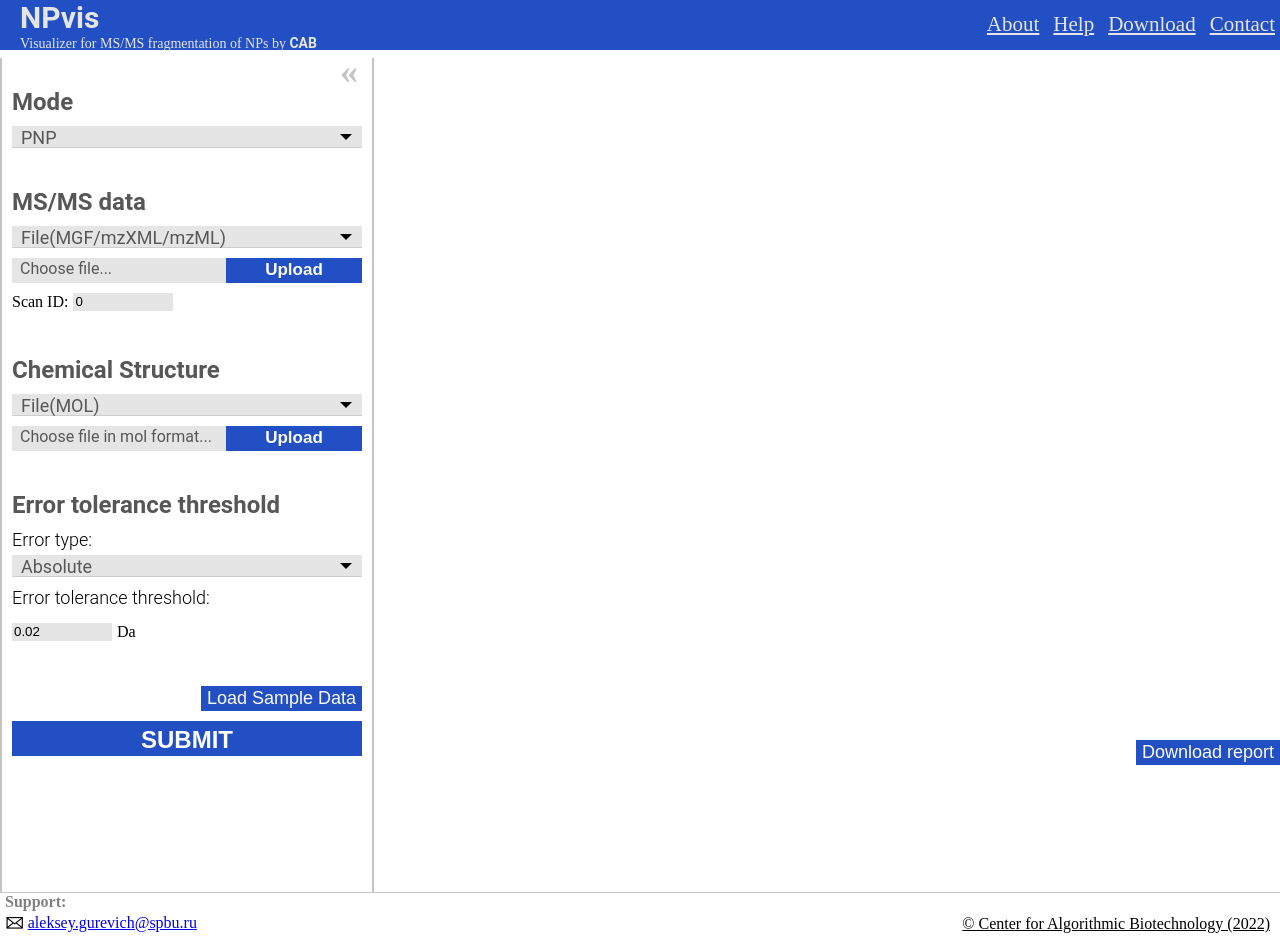
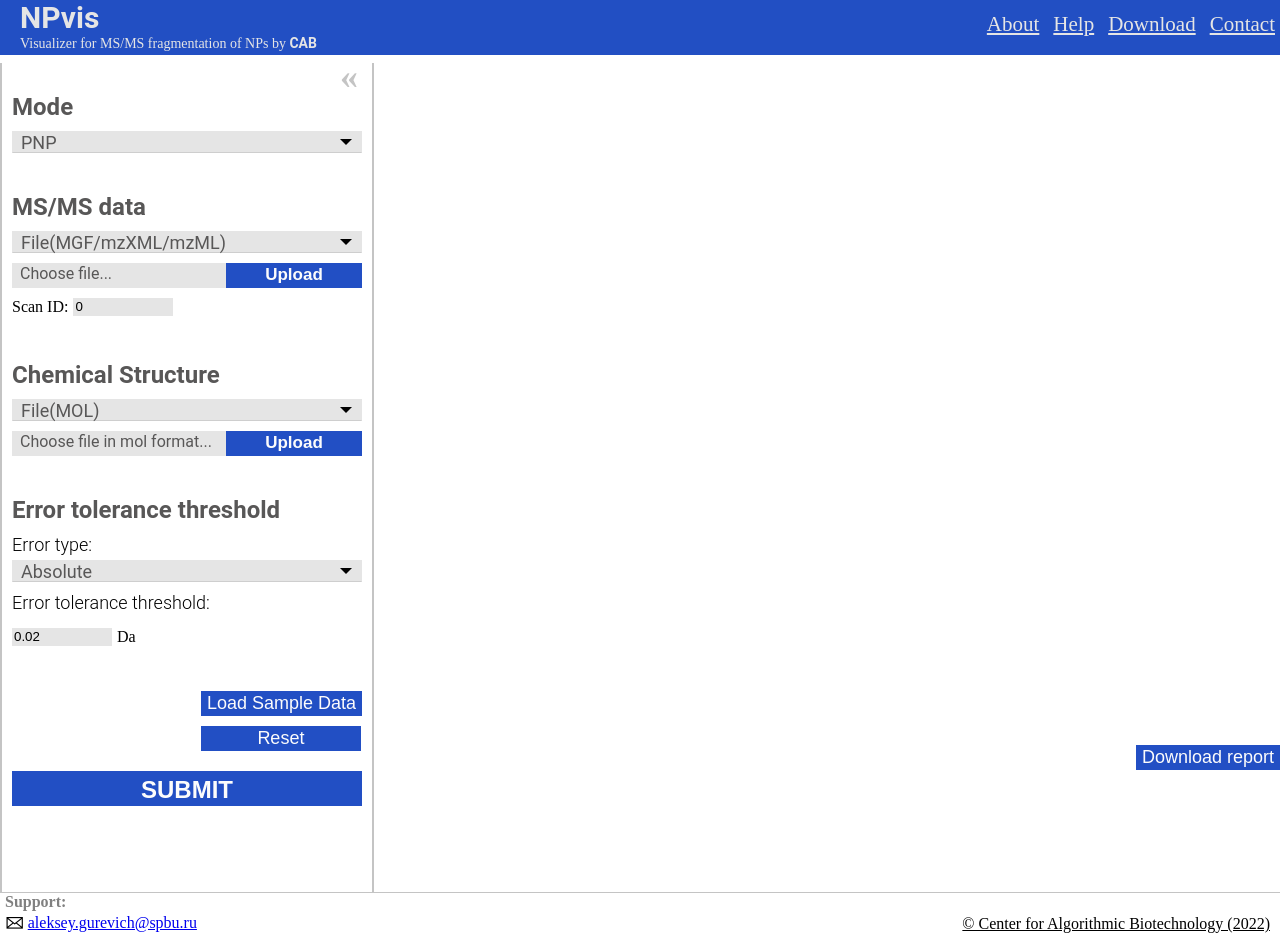
Before and after one commit to ablab/NPvis, a Django app: template webservice/npvis_app/templates/npvis_app/main_page.html in a window 1280 px wide. Run offline with Django 3.2, Linux system fonts and the light colour scheme; the template is opened without the code that fills it, so the values that code supplies are empty.

Commit message:
reset button

```diff
--- a/webservice/npvis_app/static/css/npvis.css
+++ b/webservice/npvis_app/static/css/npvis.css
@@ -5,7 +5,7 @@ body {
 .header {
 	position: fixed;
 	top: 0;
-	height: 50px;
+	height: 55px;
 	width: 100%;
 	background: #224FC3;
 }
@@ -129,6 +129,11 @@ body {
 .wrapper {
     padding-bottom: 10px;
 }
+
+.smlen {
+    width: 160px;
+}
+
 .p-form-input {
    font-weight: bold;
    font-size: 24px;
@@ -138,7 +143,7 @@ body {
 
 .main-content {
     position: relative;
-    top: 50px;
+    top: 55px;
     width: 100%;
     margin: 0;
 }
@@ -163,7 +168,7 @@ body {
    position: fixed;
    left: 375px;
    width: calc(100% - 375px);
-   top: 50px;
+   top: 55px;
    align-items: center;
    justify-content: center;
    margin: 0;
@@ -181,7 +186,7 @@ body {
 
 .close-input-button-label {
     position: fixed;
-    top:50px;
+    top:55px;
     margin: 0;
     padding: 0;
     left: 340px;
--- a/webservice/npvis_app/templates/npvis_app/main_page.html
+++ b/webservice/npvis_app/templates/npvis_app/main_page.html
@@ -105,8 +105,13 @@
                     </div>
                 </div>
 
-                <div class="wrapper">
-                    <button type="button" class="btn right-align small-label" onclick="loadSampleData()">Load Sample Data</button>
+                <div class="right-align">
+                    <div class="wrapper">
+                    <button type="button" class="btn small-label" onclick="loadSampleData()">Load Sample Data</button>
+                    </div>
+                    <div class="wrapper">
+                    <button type="button" class="btn small-label smlen" onclick="location.href='{% url 'main_page' %}'">Reset</button>
+                    </div>
                 </div>
 
 				<button type="submit" class="submit btn">SUBMIT</button>
```
